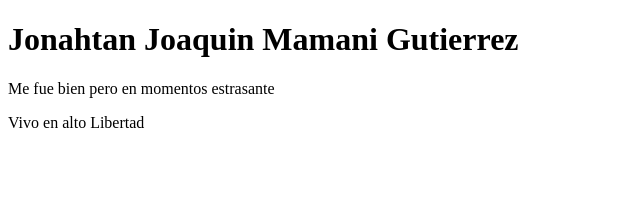
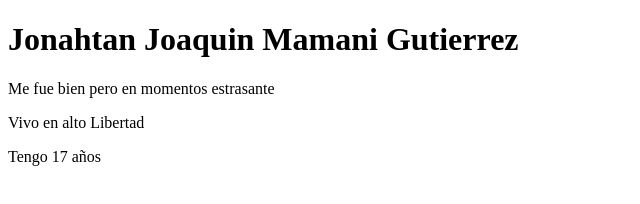
Before and after one commit to JonahtanMG/Laboratorio2IDWeb, a plain HTML site: page index.html in a window 1280 px wide. Shown: the whole page, without its empty margins (0-640 px from the left). Drawn offline with Linux system fonts and the light colour scheme.

Commit message:
Edad agregada

```diff
--- a/index.html
+++ b/index.html
@@ -9,5 +9,6 @@
     <H1>Jonahtan Joaquin Mamani Gutierrez</H1>
     <p>Me fue bien pero en momentos estrasante</p>
     <p>Vivo en alto Libertad</p>
+    <p>Tengo 17 años</p>
 </body>
 </html>
```
